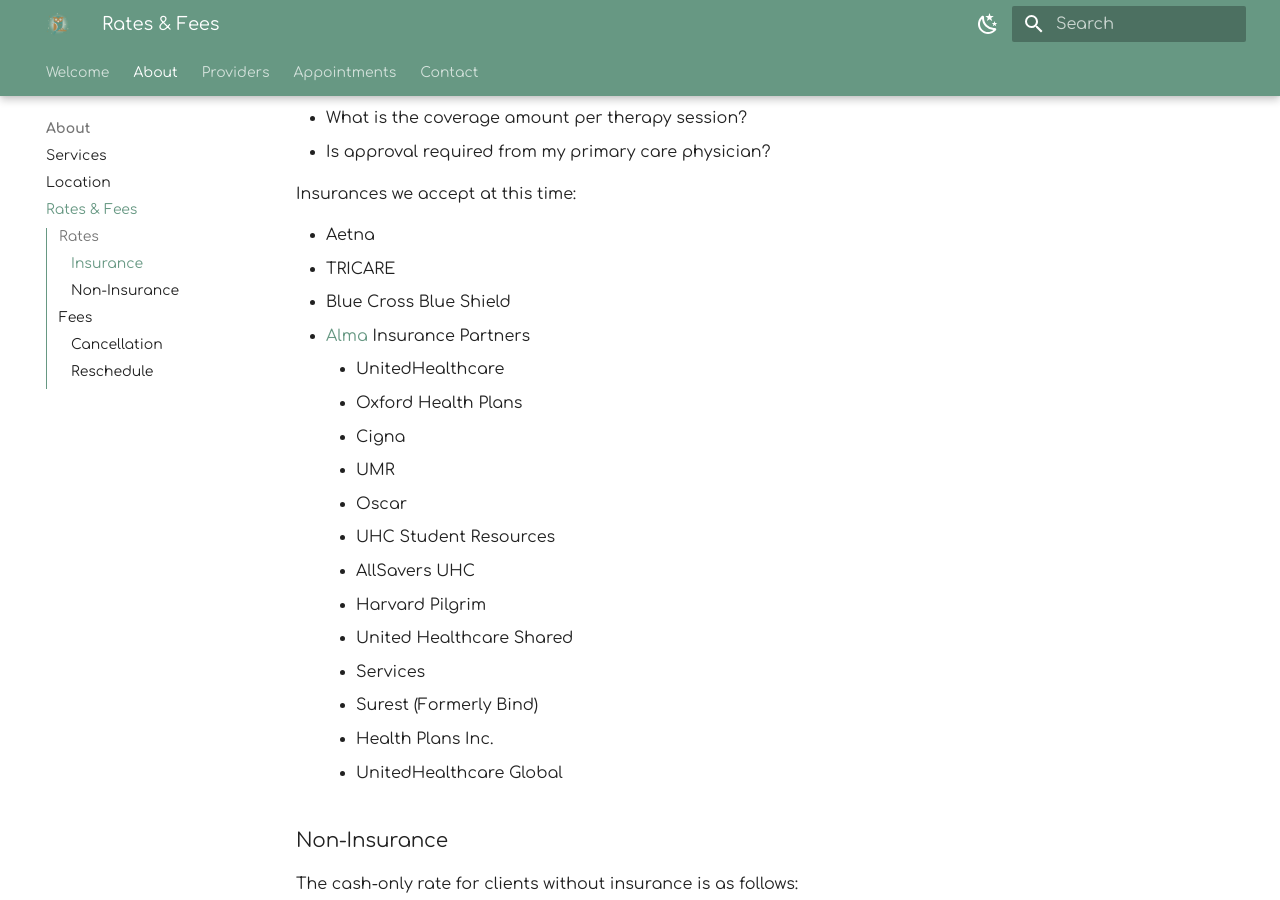
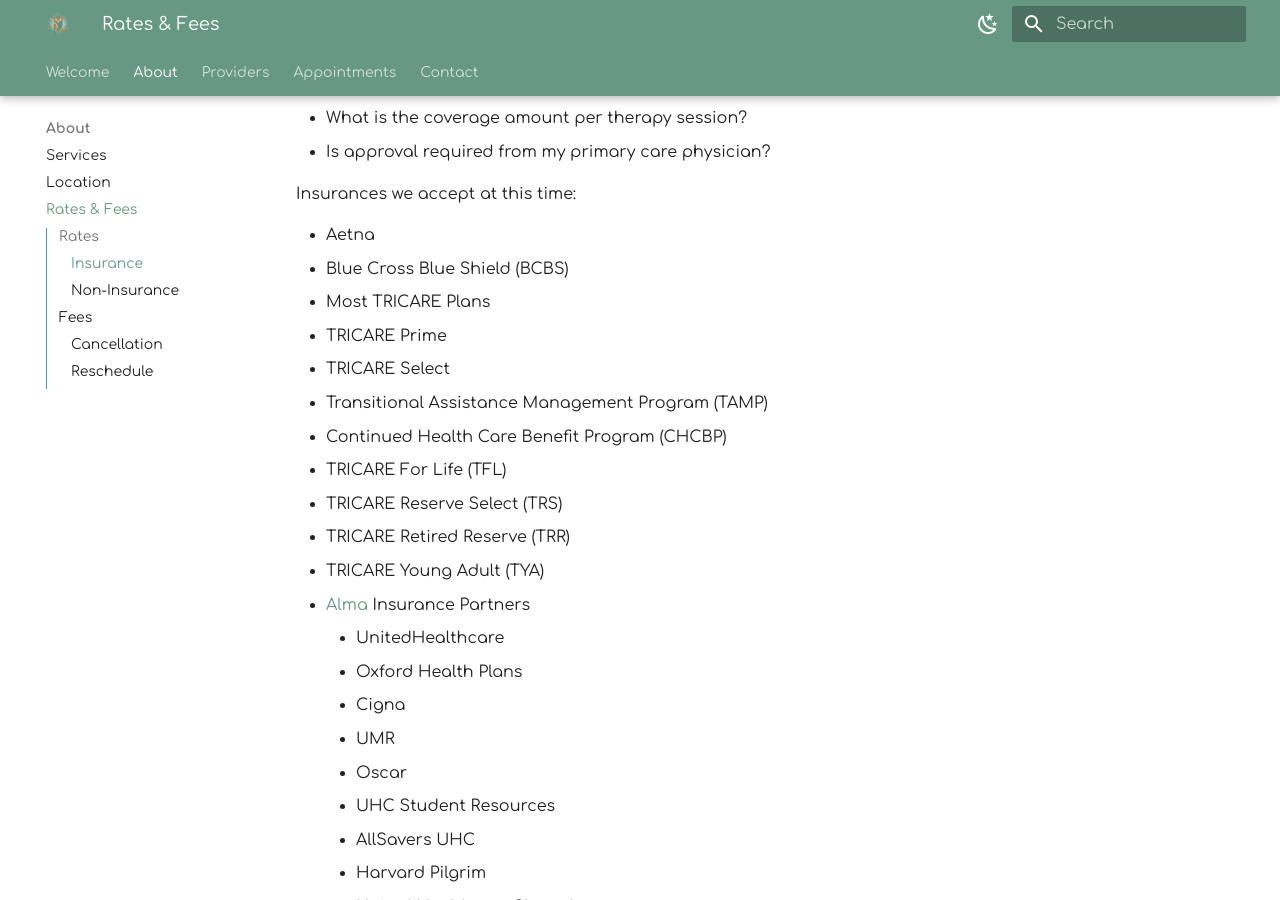
Before and after one commit to motm-therapy/website, an MkDocs documentation site: the page built from docs/rates.md, in a window 1280 px wide and 900 px high, scrolled down 515 px. Built offline with MkDocs 1.6.1 and Material for MkDocs 9.7.7, drawn with Linux system fonts in a browser that asks for light colours; plug-ins that fetch from the network failed and are left out.

Commit message:
Update rates.md

```diff
--- a/docs/rates.md
+++ b/docs/rates.md
@@ -21,8 +21,16 @@ Please check your coverage carefully by asking the following questions:
 Insurances we accept at this time:
 
 - Aetna
-- TRICARE
-- Blue Cross Blue Shield
+- Blue Cross Blue Shield (BCBS)
+- Most TRICARE Plans
+  - TRICARE Prime
+  - TRICARE Select
+  - Transitional Assistance Management Program (TAMP)
+  - Continued Health Care Benefit Program (CHCBP)
+  - TRICARE For Life (TFL)
+  - TRICARE Reserve Select (TRS)
+  - TRICARE Retired Reserve (TRR)
+  - TRICARE Young Adult (TYA)
 - [Alma](https://motmtherapy.com/alma) Insurance Partners
     - UnitedHealthcare
     - Oxford Health Plans
```
